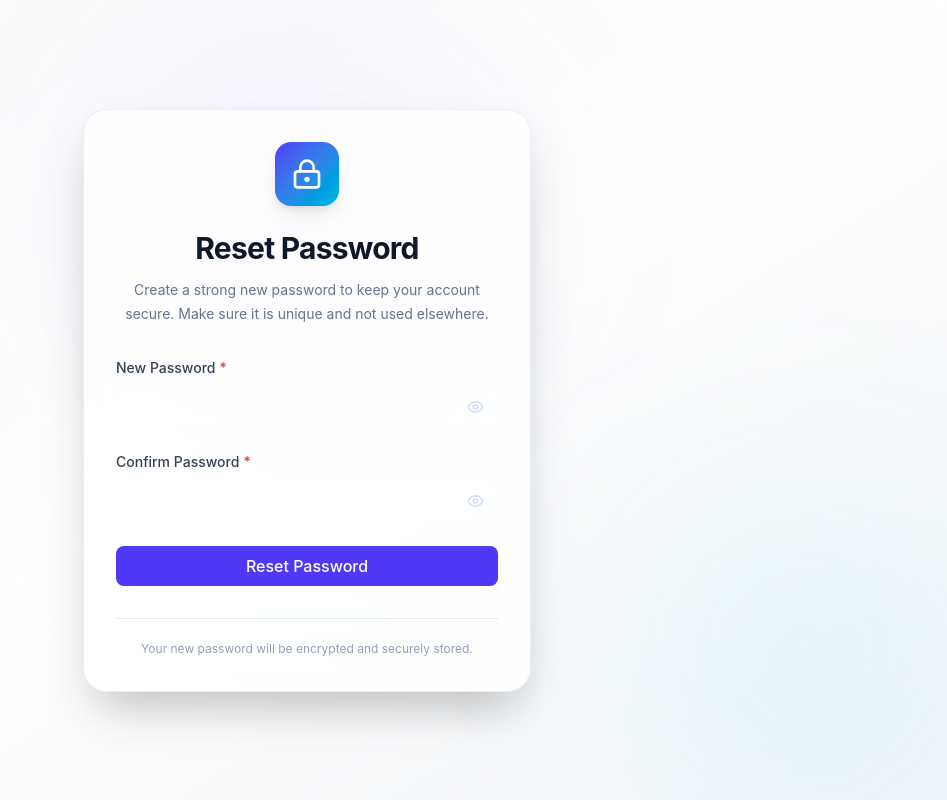
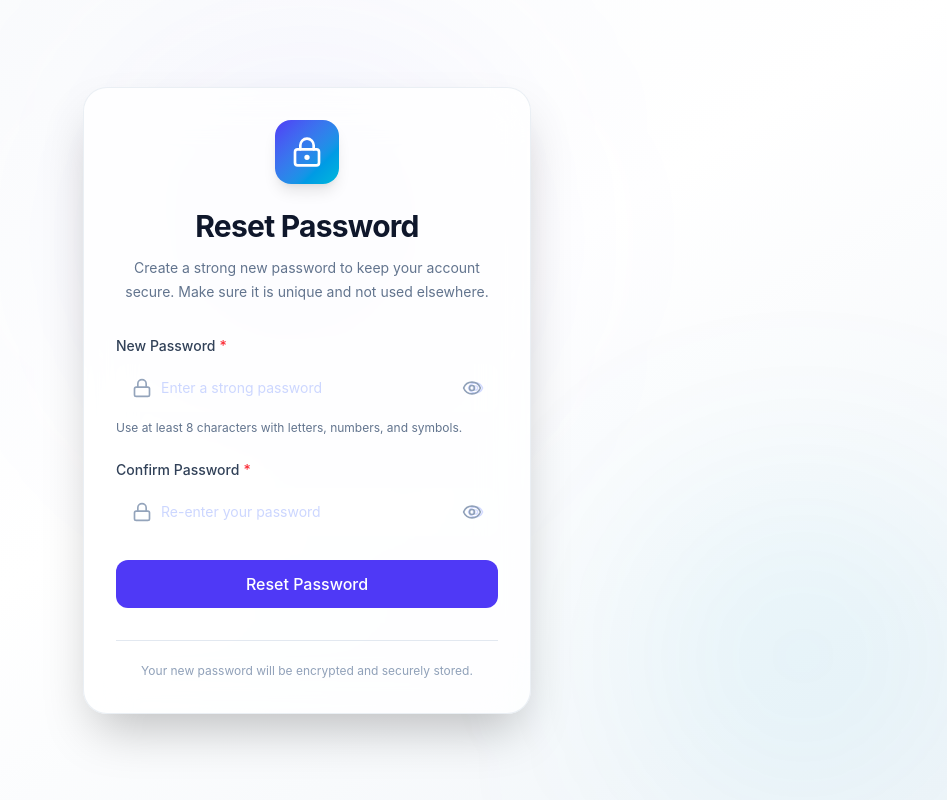
Before and after one commit to nitishchahal/NexusERP, a React (Vite) app in the folder frontend/: page /reset-password in a window 1280 px wide. Shown: the whole page, without its empty margins (333-1280 px from the left). Built offline with nearby package versions, Linux system fonts and the light colour scheme.

Commit message:
Reset Form Changes

```diff
--- a/frontend/src/modules/auth/components/ResetPasswordForm.tsx
+++ b/frontend/src/modules/auth/components/ResetPasswordForm.tsx
@@ -1,6 +1,13 @@
+import { useState } from "react";
 import { useForm } from "react-hook-form";
 import { zodResolver } from "@hookform/resolvers/zod";
 import { useNavigate } from "react-router-dom";
+import {
+  Lock,
+  Eye,
+  EyeOff,
+  Loader2,
+} from "lucide-react";
 
 import {
   Form,
@@ -17,6 +24,10 @@ import type { ResetPasswordFormData } from "../types";
 const ResetPasswordForm = () => {
   const navigate = useNavigate();
 
+  const [isLoading, setIsLoading] = useState(false);
+  const [showPassword, setShowPassword] = useState(false);
+  const [showConfirmPassword, setShowConfirmPassword] = useState(false);
+
   const {
     register,
     handleSubmit,
@@ -29,43 +40,109 @@ const ResetPasswordForm = () => {
     },
   });
 
-  const onSubmit = (data: ResetPasswordFormData) => {
+  const onSubmit = async (data: ResetPasswordFormData) => {
+    setIsLoading(true);
+
+    try {
       console.log(data);
 
       // TODO:
-    // Call reset password API
+      // await resetPassword(data);
+
+      await new Promise((resolve) => setTimeout(resolve, 1500));
 
       navigate("/login");
+    } finally {
+      setIsLoading(false);
+    }
   };
 
   return (
-    <Form onSubmit={handleSubmit(onSubmit)}>
+    <Form onSubmit={handleSubmit(onSubmit)} className="space-y-6">
+
+      {/* Password */}
       <FormField>
         <FormLabel required>New Password</FormLabel>
 
+        <div className="relative">
+          <Lock className="pointer-events-none absolute left-4 top-1/2 h-5 w-5 -translate-y-1/2 text-slate-400" />
+
           <Input
-          type="password"
+            type={showPassword ? "text" : "password"}
+            placeholder="Enter a strong password"
+            className="h-12 pl-11 pr-12"
             {...register("password")}
             error={errors.password?.message}
           />
 
+          <button
+            type="button"
+            onClick={() => setShowPassword((prev) => !prev)}
+            className="absolute right-4 top-1/2 -translate-y-1/2 text-slate-400 transition hover:text-slate-700"
+          >
+            {showPassword ? (
+              <EyeOff className="h-5 w-5" />
+            ) : (
+              <Eye className="h-5 w-5" />
+            )}
+          </button>
+        </div>
+
+        <p className="mt-2 text-xs text-slate-500">
+          Use at least 8 characters with letters, numbers, and symbols.
+        </p>
+
         <FormError message={errors.password?.message} />
       </FormField>
 
+      {/* Confirm Password */}
       <FormField>
         <FormLabel required>Confirm Password</FormLabel>
 
+        <div className="relative">
+          <Lock className="pointer-events-none absolute left-4 top-1/2 h-5 w-5 -translate-y-1/2 text-slate-400" />
+
           <Input
-          type="password"
+            type={showConfirmPassword ? "text" : "password"}
+            placeholder="Re-enter your password"
+            className="h-12 pl-11 pr-12"
             {...register("confirmPassword")}
             error={errors.confirmPassword?.message}
           />
 
+          <button
+            type="button"
+            onClick={() =>
+              setShowConfirmPassword((prev) => !prev)
+            }
+            className="absolute right-4 top-1/2 -translate-y-1/2 text-slate-400 transition hover:text-slate-700"
+          >
+            {showConfirmPassword ? (
+              <EyeOff className="h-5 w-5" />
+            ) : (
+              <Eye className="h-5 w-5" />
+            )}
+          </button>
+        </div>
+
         <FormError message={errors.confirmPassword?.message} />
       </FormField>
 
-      <Button type="submit" fullWidth>
-        Reset Password
+      {/* Submit */}
+      <Button
+        type="submit"
+        fullWidth
+        disabled={isLoading}
+        className="h-12 rounded-xl font-medium transition-all duration-300 hover:-translate-y-0.5 hover:shadow-lg"
+      >
+        {isLoading ? (
+          <>
+            <Loader2 className="mr-2 h-4 w-4 animate-spin" />
+            Updating Password...
+          </>
+        ) : (
+          "Reset Password"
+        )}
       </Button>
     </Form>
   );
```
Lines whose indentation alone changed are shown as unchanged.
